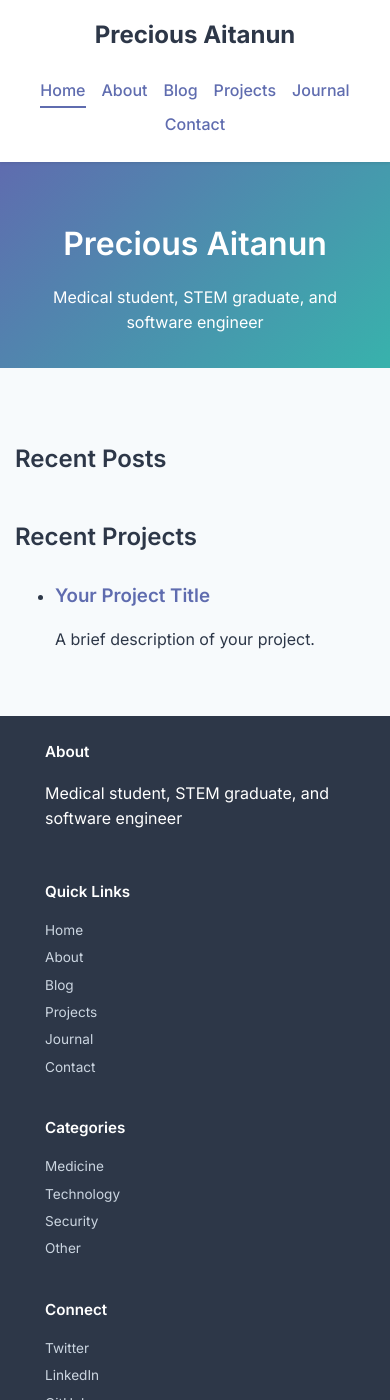
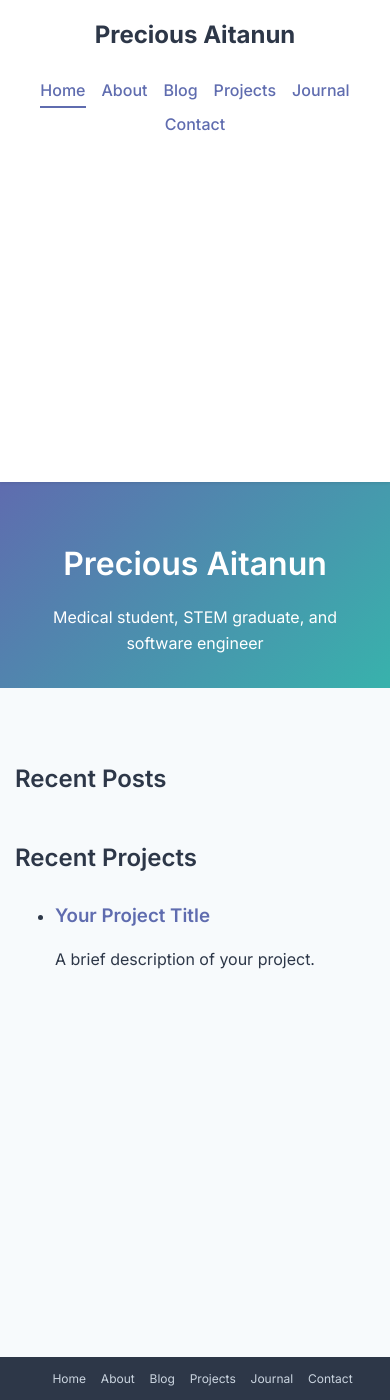
Before and after one commit to Nadira3/Nadira3.github.io, a Jekyll site: the page built from index.html, in a window 390 px wide and 1400 px high. Built offline with Jekyll 4.4.1, drawn with Linux system fonts in a browser that asks for light colours; some of the changed text lies outside the part shown; grey boxes are pictures that could not be loaded.

Commit message:
Update main.css

```diff
--- a/assets/css/main.css
+++ b/assets/css/main.css
@@ -866,3 +866,84 @@ code {
     page-break-inside: avoid;
   }
 }
+
+body {
+  min-height: 100%;                                                                                                                                                                    display: flex;
+  flex-direction: column;
+}
+
+.site-content {
+  flex: 1 0 auto; /* This makes the content area take all available space */
+}
+                                                                                                                                                                                     .site-footer {
+  flex-shrink: 0; /* Prevents the footer from shrinking */                                                                                                                           }
+
+/* For mobile screens */
+@media (max-width: 768px) {
+  .site-footer {
+    position: sticky;
+    bottom: 0;
+    z-index: 10;
+  }
+
+  /* Keep all the other mobile styles you already have */
+  .footer-column:not(:nth-child(2)) {
+    display: none;
+  }
+
+  .footer-column:nth-child(2) {
+    flex: 1;
+    min-width: 100%;
+    margin-bottom: 0;
+    text-align: center;                                                                                                                                                                }
+
+  .footer-column:nth-child(2) h3 {
+    display: none;
+  }                                                                                                                                                                                                                                                                                                                                                                         .footer-column:nth-child(2) ul {                                                                                                                                                       display: flex;
+    justify-content: space-around;
+    flex-wrap: wrap;
+    margin: 0;
+  }
+  .footer-column:nth-child(2) ul li {
+    margin: 0 0.5rem;                                                                                                                                                                    font-size: 0.85rem;
+  }
+
+  .footer-bottom {
+    display: none;
+  }
+}
+
+@media (max-width: 576px) {
+  .footer-column:nth-child(2) ul li {
+    font-size: 0.75rem;
+    margin: 0 0.3rem;
+  }
+}
+/* Add this to your main.css file */
+/* Extra styles for very small screens */
+@media (max-width: 576px) {
+  .footer-column:nth-child(2) ul li {
+    font-size: 0.75rem;
+    margin: 0 0.3rem;
+  }
+
+  .site-footer {
+    padding: 0.75rem 0;
+  }
+}
+
+/* Make sure the footer sticks to the bottom */
+@media (max-width: 768px) {                                                                                                                                                            html, body {
+    height: 100%;
+  }
+  body {
+    display: flex;
+    flex-direction: column;                                                                                                                                                            }
+
+  body > *:not(.site-footer) {
+    flex: 1 0 auto;
+  }
+
+  .site-footer {
+    flex-shrink: 0;                                                                                                                                                                    }
+}
```
